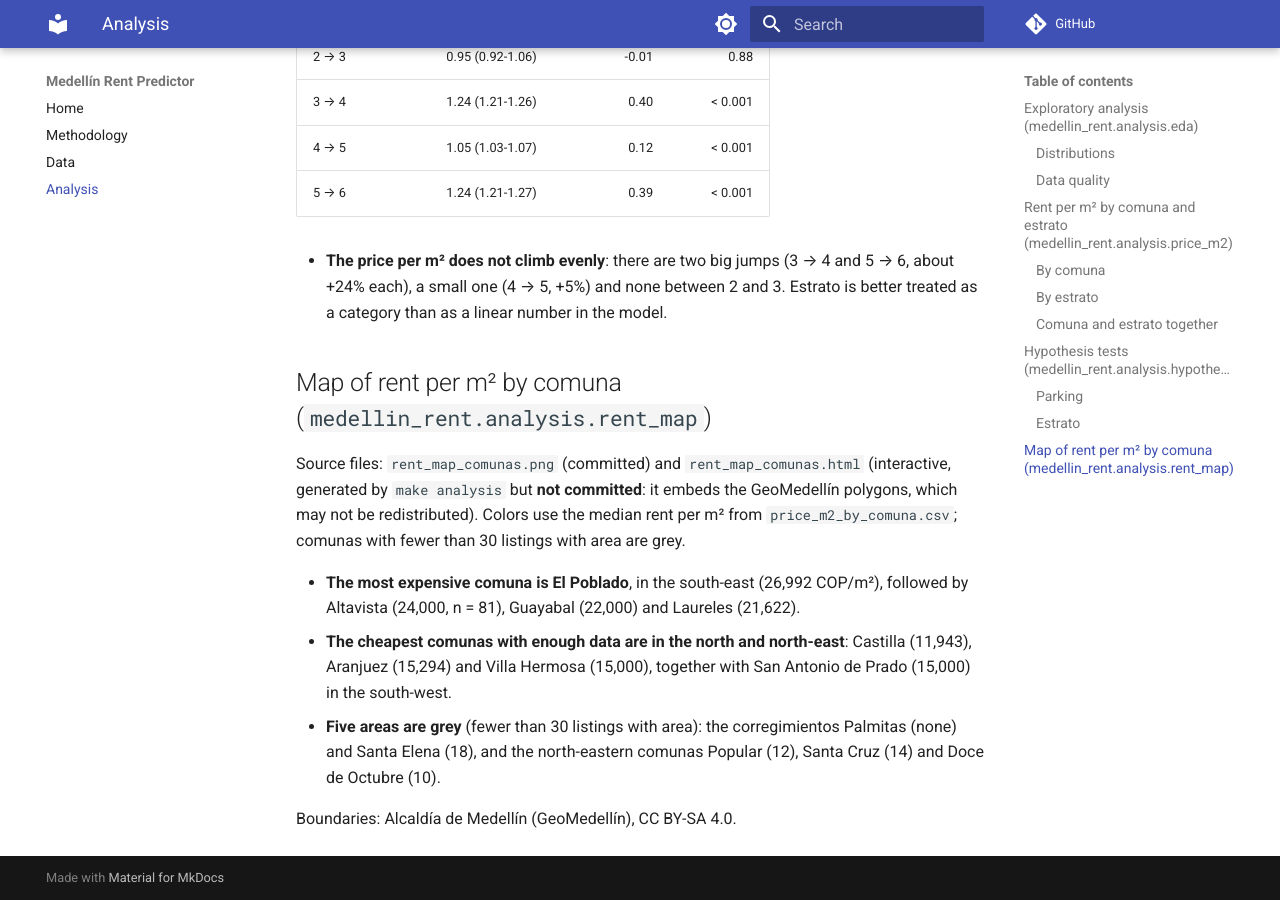
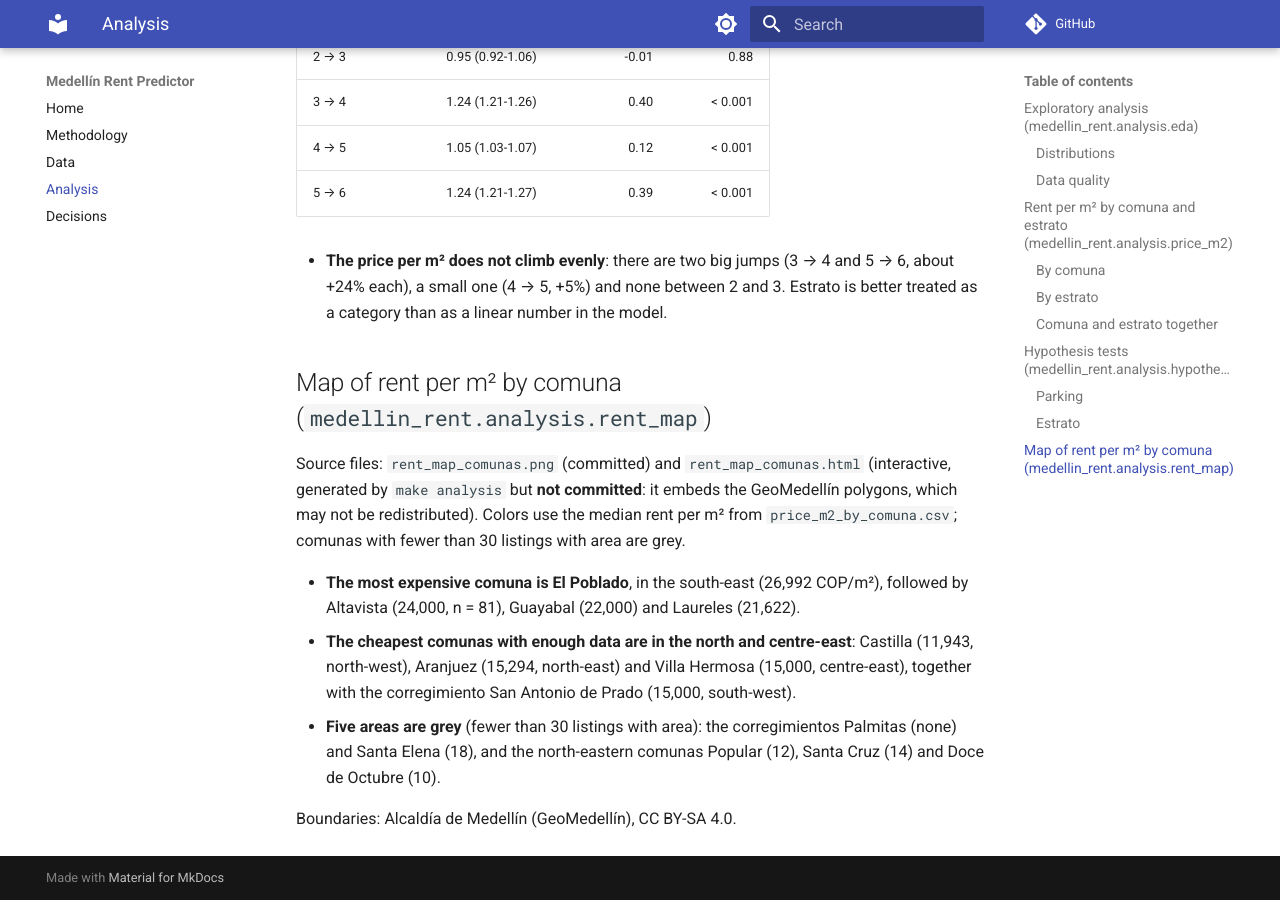
Before and after one commit to RafaGM1108/medellin-rent-predictor, an MkDocs documentation site: the page built from docs/analysis.md, in a window 1280 px wide and 900 px high, scrolled down 3892 px. Built offline with MkDocs 1.6.1 and Material for MkDocs 9.7.7, drawn with Linux system fonts in a browser that asks for light colours; comment, search, counter and statistics services are not loaded.

Commit message:
docs: summarize findings and modelling decisions
Refs #21

```diff
--- a/docs/analysis.md
+++ b/docs/analysis.md
@@ -146,9 +146,9 @@
 
 - **The most expensive comuna is El Poblado**, in the south-east (26,992 COP/m²), followed by
   Altavista (24,000, n = 81), Guayabal (22,000) and Laureles (21,622).
-- **The cheapest comunas with enough data are in the north and north-east**: Castilla
-  (11,943), Aranjuez (15,294) and Villa Hermosa (15,000), together with San Antonio de Prado
-  (15,000) in the south-west.
+- **The cheapest comunas with enough data are in the north and centre-east**: Castilla
+  (11,943, north-west), Aranjuez (15,294, north-east) and Villa Hermosa (15,000,
+  centre-east), together with the corregimiento San Antonio de Prado (15,000, south-west).
 - **Five areas are grey** (fewer than 30 listings with area): the corregimientos Palmitas
   (none) and Santa Elena (18), and the north-eastern comunas Popular (12), Santa Cruz (14)
   and Doce de Octubre (10).
--- a/mkdocs.yml
+++ b/mkdocs.yml
@@ -27,3 +27,4 @@
   - Methodology: methodology.md
   - Data: data.md
   - Analysis: analysis.md
+  - Decisions: decisions.md
```
Also changed, not shown: CHANGELOG.md (+1 -0 lines), docs/decisions.md (added, +45 -0 lines).
